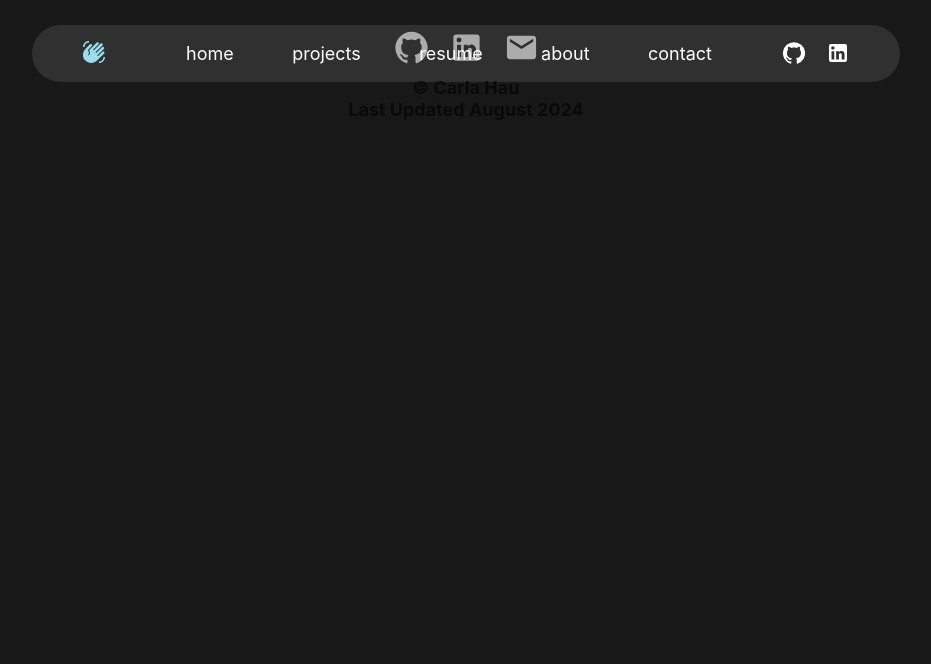
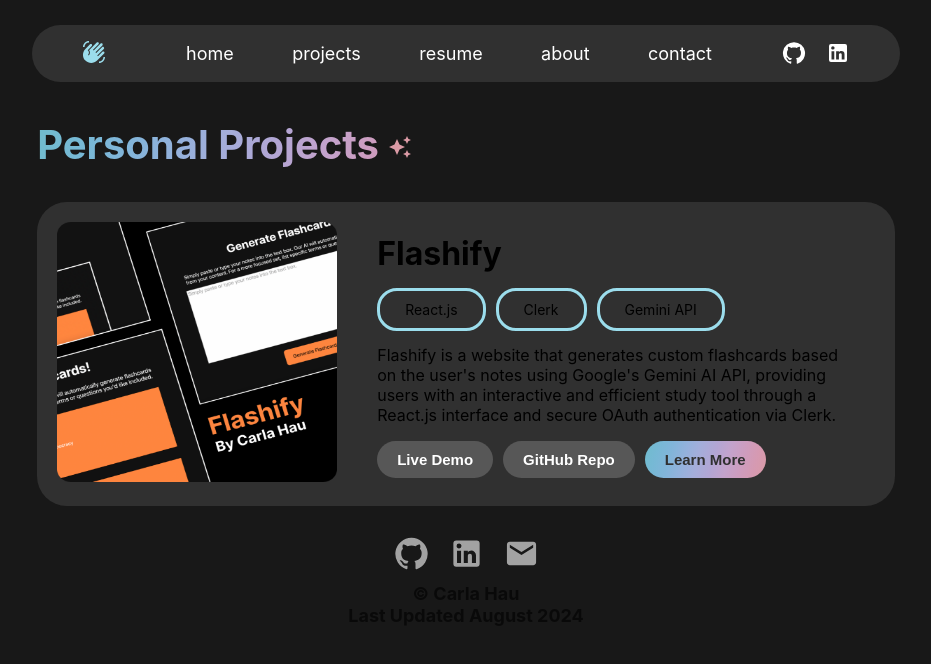
Before and after one commit to carlahauu/Portfolio, a React (Vite) app: page /projects in a window 1280 px wide. Shown: the top 664 px of the page, without its empty margins (174-1105 px from the left). Built offline with nearby package versions, Linux system fonts and the light colour scheme.

Commit message:
Created Projects Page

```diff
--- a/src/App.css
+++ b/src/App.css
@@ -3,3 +3,7 @@
   flex-direction: column;
   place-items: center;
 }
+
+.appContent{
+  margin-top: 120px;
+}
--- a/src/App.jsx
+++ b/src/App.jsx
@@ -1,19 +1,22 @@
 import "./App.css";
 import { Routes, Route } from "react-router-dom";
-import Home from "./pages/Home"
+import Home from "./pages/Home";
 import Navbar from "./components/Navbar";
 import Footer from "./components/Footer";
-
+import Projects from "./pages/Projects";
 
 function App() {
   return (
     <>
       <div className="App">
         <Navbar />
-        <Routes>
-          <Route path="/" element={<Home />}/>
-        </Routes>
-        <Footer />
+        <div className="appContent">
+          <Routes>
+            <Route path="/" element={<Home />} />
+            <Route path="/projects" element={<Projects />} />
+          </Routes>
+          <Footer />
+        </div>
       </div>
     </>
   );
--- a/src/components/Navbar.jsx
+++ b/src/components/Navbar.jsx
@@ -24,10 +24,10 @@ function Navbar() {
         </div>
         <ul className="navbarItems">
           <li className="home">
-            <a href="">home</a>
+            <a href="/">home</a>
           </li>
           <li>
-            <a href="">projects</a>
+            <a href="/projects">projects</a>
           </li>
           <li>
             <a href="">resume</a>
@@ -60,10 +60,10 @@ function Navbar() {
       <div style={{ visibility: style }} className="mobileNavContainer">
         <ul className="mobileNavItems">
           <li className="home">
-            <a href="">home</a>
+            <a href="/">home</a>
           </li>
           <li>
-            <a href="">projects</a>
+            <a href="/projects">projects</a>
           </li>
           <li>
             <a href="">resume</a>
--- /dev/null
+++ b/src/pages/Projects.jsx
@@ -0,0 +1,10 @@
+import React from "react";
+import ProjectSection from "../components/ProjectSection";
+
+export default function Projects() {
+  return (
+    <div className="projectsPage">
+      <ProjectSection />
+    </div>
+  );
+}
--- a/src/styles/Hero.css
+++ b/src/styles/Hero.css
@@ -6,6 +6,7 @@
 .heroContainer {
   display: flex;
   width: 67vw;
+  margin-bottom: 30px;
 }
 
 .heroContent {
--- a/src/styles/Home.css
+++ b/src/styles/Home.css
@@ -2,7 +2,6 @@
   display: flex;
   flex-direction: column;
   place-items: center;
-  margin-top: 120px;
 }
 
 @media only screen and (max-width: 600px) {
--- a/src/styles/ProjectBlock.css
+++ b/src/styles/ProjectBlock.css
@@ -58,6 +58,7 @@
 
 .projectButtons button:hover {
   cursor: pointer;
+  background-color: rgb(77, 77, 77);
 }
 
 .moreInfoBtn {
--- a/src/styles/ProjectSection.css
+++ b/src/styles/ProjectSection.css
@@ -21,6 +21,7 @@
   color: transparent;
   background-clip: text;
   font-size: 40px;
+  margin-top: 0px;
 }
 
 .projectsSparkle {
```
